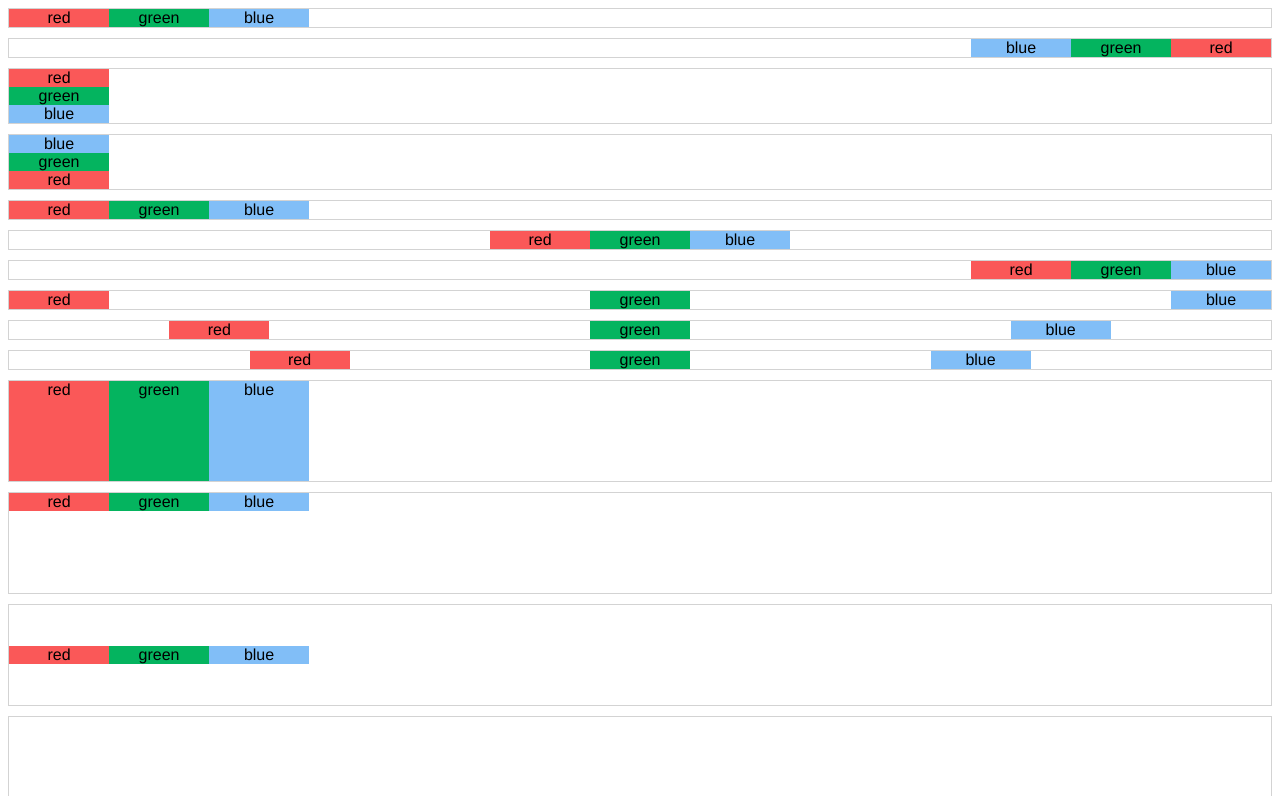
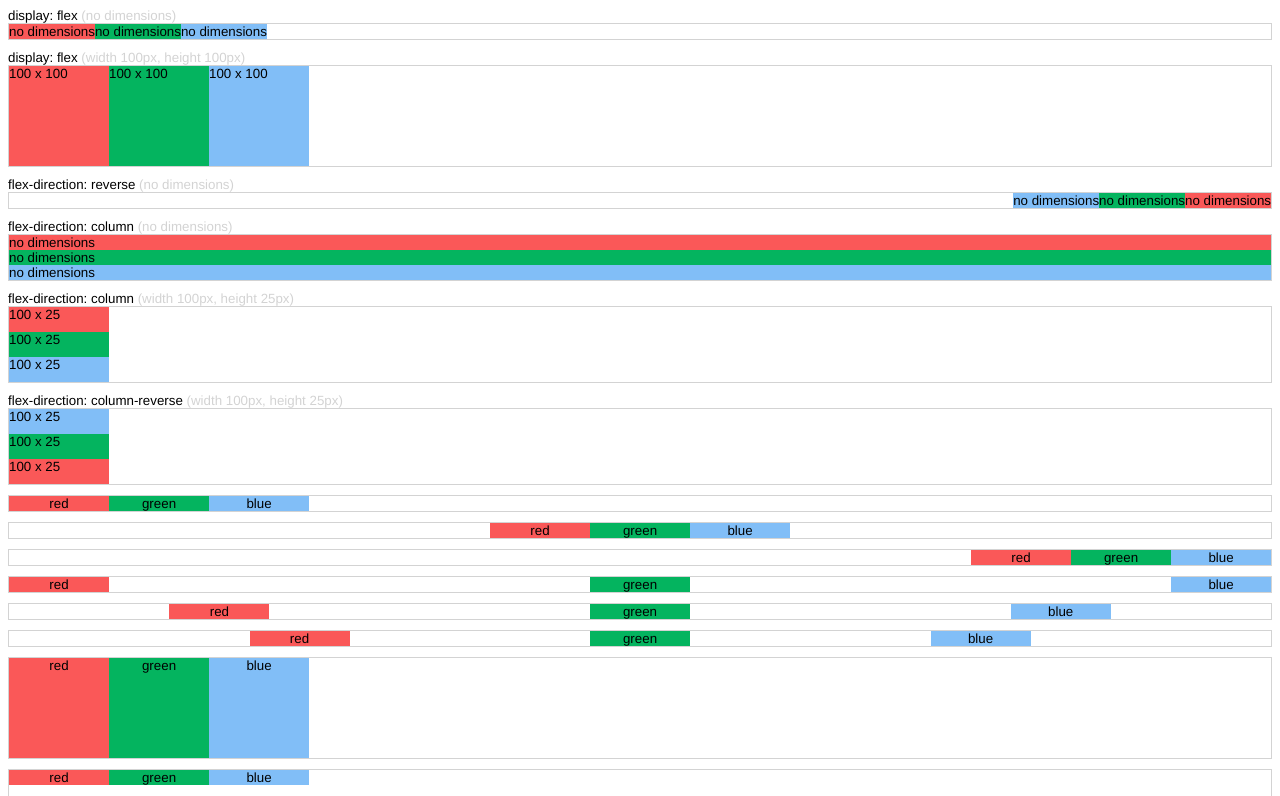
Before and after one commit to tritowntim/bendcrate, a website: page index.html in a window 1280 px wide. Shown: the top 796 px of the page. Drawn offline with Linux system fonts and the light colour scheme.

Commit message:
Start labeling

```diff
--- a/index.html
+++ b/index.html
@@ -1,27 +1,46 @@
 <html>
   <body>
+
+    <p class="label">display: flex <span class="dimensions">(no dimensions)</span></p>
     <div class="flex row mb10 bg">
-      <div class="red width-100 center">red</div>
-      <div class="green width-100 center">green</div>
-      <div class="blue width-100 center">blue</div>
+      <div class="red">no dimensions</div>
+      <div class="green">no dimensions</div>
+      <div class="blue">no dimensions</div>
     </div>
 
-    <div class="flex row-reverse mb10 bg">
-      <div class="red width-100 center">red</div>
-      <div class="green width-100 center">green</div>
-      <div class="blue width-100 center">blue</div>
+    <p class="label">display: flex <span class="dimensions">(width 100px, height 100px)</span></p>
+    <div class="flex row mb10 bg">
+      <div class="red width-100 height-100">100 x 100</div>
+      <div class="green width-100 height-100">100 x 100</div>
+      <div class="blue width-100 height-100">100 x 100</div>
     </div>
 
-    <div class="flex column mb10 bg">
-      <div class="red width-100 center">red</div>
-      <div class="green width-100 center">green</div>
-      <div class="blue width-100 center">blue</div>
+    <p class="label">flex-direction: reverse <span class="dimensions">(no dimensions)</span></p>
+    <div class="flex row-reverse mb10 bg">
+      <div class="red">no dimensions</div>
+      <div class="green">no dimensions</div>
+      <div class="blue">no dimensions</div>
     </div>
 
+    <p class="label">flex-direction: column <span class="dimensions">(no dimensions)</span></p>
+    <div class="flex column mb10 bg">
+      <div class="red">no dimensions</div>
+      <div class="green">no dimensions</div>
+      <div class="blue">no dimensions</div>
+    </div>
+
+    <p class="label">flex-direction: column <span class="dimensions">(width 100px, height 25px)</span></p>
+    <div class="flex column mb10 bg">
+      <div class="red width-100 height-25">100 x 25</div>
+      <div class="green width-100 height-25">100 x 25</div>
+      <div class="blue width-100 height-25">100 x 25</div>
+    </div>
+
+    <p class="label">flex-direction: column-reverse <span class="dimensions">(width 100px, height 25px)</span></p>
     <div class="flex column-reverse mb10 bg">
-      <div class="red width-100 center">red</div>
-      <div class="green width-100 center">green</div>
-      <div class="blue width-100 center">blue</div>
+      <div class="red width-100 height-25">100 x 25</div>
+      <div class="green width-100 height-25">100 x 25</div>
+      <div class="blue width-100 height-25">100 x 25</div>
     </div>
 
     <div class="flex justify-content-flex-start mb10 bg">
--- a/style.css
+++ b/style.css
@@ -1,4 +1,3 @@
-
 .flex {
   display: flex;
 }
@@ -123,6 +122,10 @@
   height: 100px;
 }
 
+.height-25 {
+  height: 25px;
+}
+
 .red {
   background-color: #FA5858;
 }
@@ -135,6 +138,15 @@
   background-color: #81BEF7;
 }
 
+p.label {
+  margin: 0;
+}
+
+span.dimensions {
+  color: lightgray;
+}
+
 body {
   font-family: Helvetica, sans-serif;
+  font-size: smaller;
 }
```
